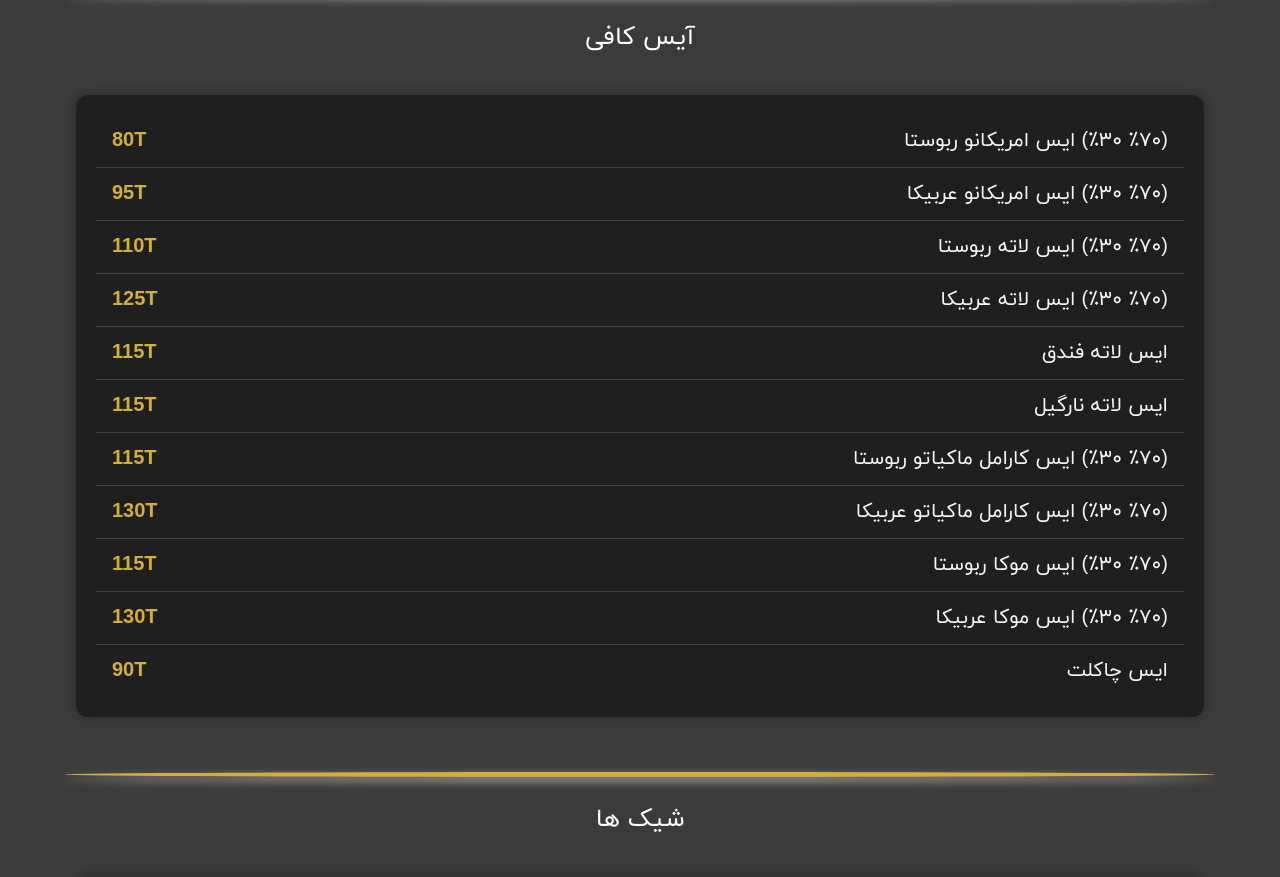
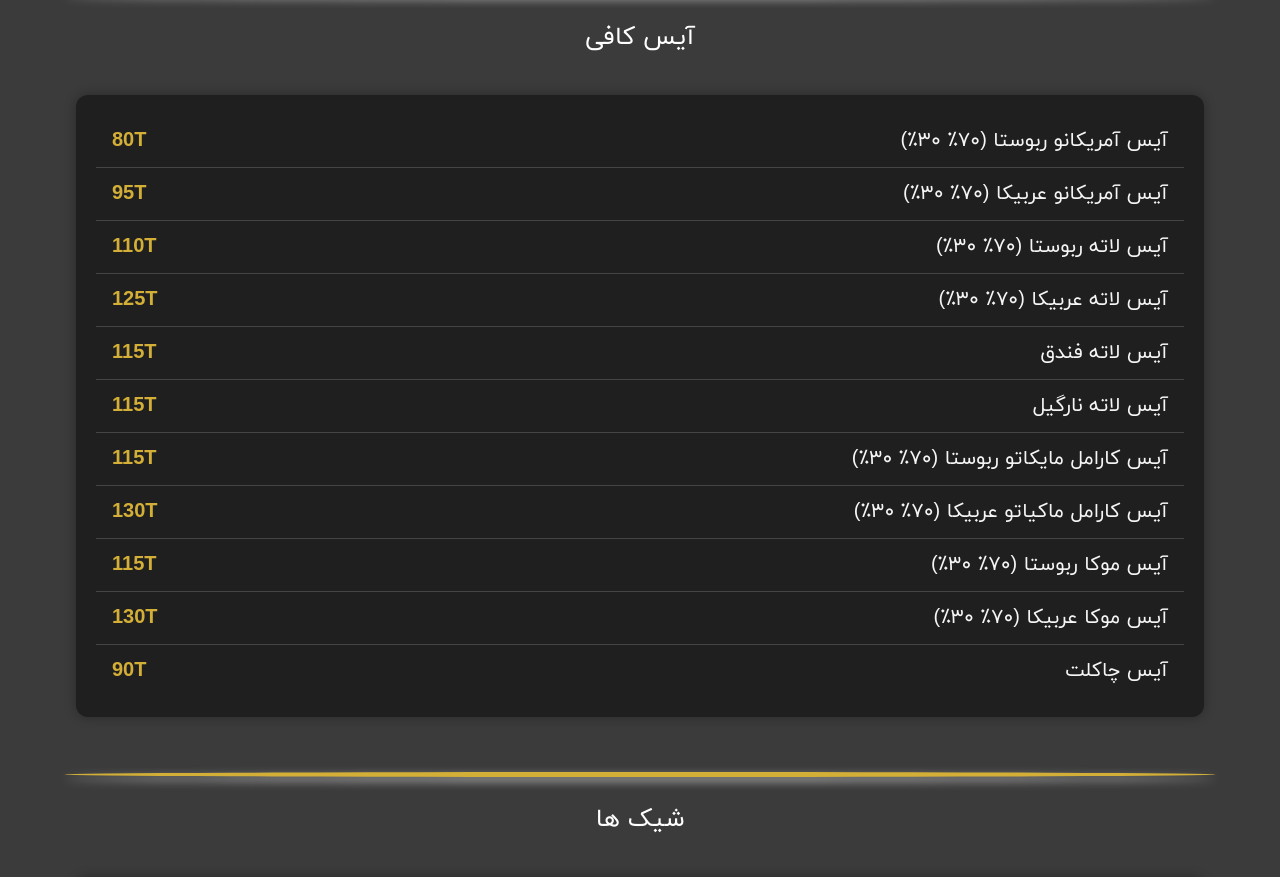
Before and after one commit to Kyarash123/coffee-to, a website: page index.html in a window 1280 px wide. Shown: the part 1960-2837 px from the top of the page. Drawn offline with Linux system fonts and the light colour scheme; files whose address does not match are found by name.

Commit message:
Update index.html

```diff
--- a/index.html
+++ b/index.html
@@ -63,10 +63,10 @@
               <li><span class="item-name">لاته نارگيل</span><span class="item-price">110T</span></li>
               <li><span class="item-name">موکا ربوستا (٧٠٪؜ ٣٠٪)</span><span class="item-price">105T</span></li>
               <li><span class="item-name">موکا عربیکا (٧٠٪؜ ٣٠٪)</span><span class="item-price">120T</span></li>
-              <li><span class="item-name">(٧٠٪؜ ٣٠٪؜) كارامل ماكياتو ربوستا</span><span class="item-price">105T</span></li>
-              <li><span class="item-name">(٧٠٪؜ ٣٠٪؜) كارامل ماكياتو عربيكا</span><span class="item-price">120T</span></li>
-              <li><span class="item-name">(٧٠٪؜ ٣٠٪؜) كاپوچينو ربوستا</span><span class="item-price">95T</span></li>
-              <li><span class="item-name">(٧٠٪؜ ٣٠٪؜) كاپوچينو عربيكا</span><span class="item-price">110T</span></li>
+              <li><span class="item-name">کارامل ماکیاتو ربوستا (٧٠٪؜ ٣٠٪)</span><span class="item-price">105T</span></li>
+              <li><span class="item-name">کارامل ماکیاتو عربیکا (٧٠٪؜ ٣٠٪)</span><span class="item-price">120T</span></li>
+              <li><span class="item-name">کاپوچینو ربوستا (٧٠٪؜ ٣٠٪)</span><span class="item-price">95T</span></li>
+              <li><span class="item-name">کاپوچینو عربیکا (٧٠٪؜ ٣٠٪)</span><span class="item-price">110T</span></li>
             </ul>
           </nav>
 
@@ -95,17 +95,17 @@
         <div class="title-1">آیس کافی</div>
         <nav class="menu-nav">
             <ul class="menu-list">
-              <li><span class="item-name">(٧٠٪؜ ٣٠٪؜) ايس امريكانو ربوستا</span><span class="item-price">80T</span></li>
-              <li><span class="item-name">(٧٠٪؜ ٣٠٪؜) ايس امريكانو عربيكا</span><span class="item-price">95T</span></li>
-              <li><span class="item-name">(٧٠٪؜ ٣٠٪؜) ايس لاته ربوستا</span><span class="item-price">110T</span></li>
-              <li><span class="item-name">(٧٠٪؜ ٣٠٪؜) ايس لاته عربيكا</span><span class="item-price">125T</span></li>
-              <li><span class="item-name">ايس لاته فندق</span><span class="item-price">115T</span></li>
-              <li><span class="item-name">ايس لاته نارگيل</span><span class="item-price">115T</span></li>
-              <li><span class="item-name">(٧٠٪؜ ٣٠٪؜) ايس كارامل ماكياتو ربوستا</span><span class="item-price">115T</span></li>
-              <li><span class="item-name">(٧٠٪؜ ٣٠٪؜) ايس كارامل ماكياتو عربيكا</span><span class="item-price">130T</span></li>
-              <li><span class="item-name">(٧٠٪؜ ٣٠٪؜) ايس موكا ربوستا</span><span class="item-price">115T</span></li>
-              <li><span class="item-name">(٧٠٪؜ ٣٠٪؜) ايس موكا عربيكا</span><span class="item-price">130T</span></li>
-              <li><span class="item-name">ايس چاكلت</span><span class="item-price">90T</span></li>
+              <li><span class="item-name">آیس آمریکانو ربوستا (٧٠٪؜ ٣٠٪)</span><span class="item-price">80T</span></li>
+              <li><span class="item-name">آیس آمریکانو عربیکا (٧٠٪؜ ٣٠٪)</span><span class="item-price">95T</span></li>
+              <li><span class="item-name">آیس لاته ربوستا (٧٠٪؜ ٣٠٪)</span><span class="item-price">110T</span></li>
+              <li><span class="item-name">آیس لاته عربیکا (٧٠٪؜ ٣٠٪)</span><span class="item-price">125T</span></li>
+              <li><span class="item-name">آيس لاته فندق</span><span class="item-price">115T</span></li>
+              <li><span class="item-name">آيس لاته نارگيل</span><span class="item-price">115T</span></li>
+              <li><span class="item-name">آیس کارامل مایکاتو ربوستا (٧٠٪؜ ٣٠٪)</span><span class="item-price">115T</span></li>
+              <li><span class="item-name">آیس کارامل ماکیاتو عربیکا (٧٠٪؜ ٣٠٪)</span><span class="item-price">130T</span></li>
+              <li><span class="item-name">آیس موکا ربوستا (٧٠٪؜ ٣٠٪)</span><span class="item-price">115T</span></li>
+              <li><span class="item-name">آیس موکا عربیکا (٧٠٪؜ ٣٠٪)</span><span class="item-price">130T</span></li>
+              <li><span class="item-name">آيس چاكلت</span><span class="item-price">90T</span></li>
             </ul>
           </nav>
 
```
